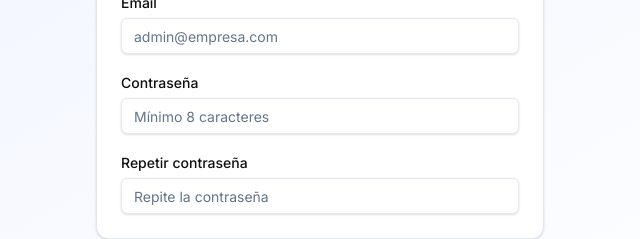
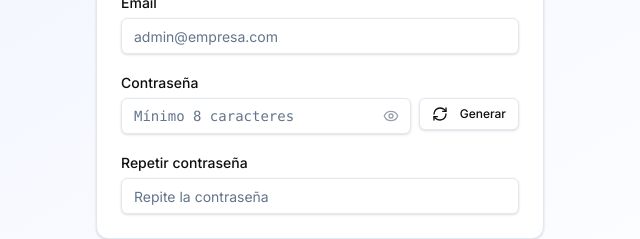
Before and after one commit to tecnocloudes/fichaje, a Next.js app: page /setup in a window 1280 px wide. Shown: the part 426-665 px from the top of the page, without its empty margins (320-960 px from the left). Built offline with nearby package versions, Linux system fonts and the light colour scheme; no server answers; the database is empty.

Commit message:
contraseña

```diff
--- a/src/app/(auth)/setup/page.tsx
+++ b/src/app/(auth)/setup/page.tsx
@@ -6,7 +6,7 @@ import { Button } from "@/components/ui/button";
 import { Input } from "@/components/ui/input";
 import { Label } from "@/components/ui/label";
 import { Card, CardContent } from "@/components/ui/card";
-import { CheckCircle, ArrowRight, ArrowLeft, Store, User, Rocket } from "lucide-react";
+import { CheckCircle, ArrowRight, ArrowLeft, Store, User, Rocket, Eye, EyeOff, RefreshCw } from "lucide-react";
 
 type Step = "admin" | "tienda" | "confirmar";
 
@@ -15,6 +15,11 @@ const STEPS: { key: Step; label: string }[] = [
   { key: "tienda", label: "Primera tienda" },
   { key: "confirmar", label: "Confirmar" },
 ];
+
+const CHARS = "abcdefghijklmnopqrstuvwxyzABCDEFGHIJKLMNOPQRSTUVWXYZ0123456789!@#$%^&*()-_=+[]{}";
+function generatePassword() {
+  return Array.from({ length: 32 }, () => CHARS[Math.floor(Math.random() * CHARS.length)]).join("");
+}
 
 export default function SetupPage() {
   const router = useRouter();
@@ -25,6 +30,7 @@ export default function SetupPage() {
       if (!d.needsSetup) router.replace("/login");
     });
   }, [router]);
+
   const [loading, setLoading] = useState(false);
   const [error, setError] = useState("");
   const [done, setDone] = useState(false);
@@ -32,15 +38,24 @@ export default function SetupPage() {
   const [admin, setAdmin] = useState({ nombre: "", apellidos: "", email: "", password: "", password2: "" });
   const [tienda, setTienda] = useState({ nombre: "", direccion: "", ciudad: "" });
   const [saltarTienda, setSaltarTienda] = useState(false);
+  const [passwordGenerado, setPasswordGenerado] = useState(false);
+  const [showPassword, setShowPassword] = useState(false);
 
   const stepIndex = STEPS.findIndex(s => s.key === step);
+
+  const handleGenerarPassword = () => {
+    const pwd = generatePassword();
+    setAdmin(a => ({ ...a, password: pwd, password2: pwd }));
+    setPasswordGenerado(true);
+    setShowPassword(true);
+  };
 
   const validateAdmin = () => {
     if (!admin.nombre || !admin.apellidos || !admin.email || !admin.password)
       return "Todos los campos son obligatorios";
     if (admin.password.length < 8)
       return "La contraseña debe tener al menos 8 caracteres";
-    if (admin.password !== admin.password2)
+    if (!passwordGenerado && admin.password !== admin.password2)
       return "Las contraseñas no coinciden";
     if (!admin.email.includes("@"))
       return "El email no es válido";
@@ -173,12 +188,40 @@ export default function SetupPage() {
                 </div>
                 <div>
                   <Label>Contraseña</Label>
-                  <Input className="mt-1" type="password" value={admin.password} onChange={e => setAdmin(a => ({ ...a, password: e.target.value }))} placeholder="Mínimo 8 caracteres" />
+                  <div className="mt-1 flex gap-2">
+                    <div className="relative flex-1">
+                      <Input
+                        type={showPassword ? "text" : "password"}
+                        value={admin.password}
+                        onChange={e => {
+                          setAdmin(a => ({ ...a, password: e.target.value }));
+                          setPasswordGenerado(false);
+                        }}
+                        placeholder="Mínimo 8 caracteres"
+                        className="pr-10 font-mono"
+                      />
+                      <button
+                        type="button"
+                        className="absolute right-3 top-1/2 -translate-y-1/2 text-gray-400 hover:text-gray-600"
+                        onClick={() => setShowPassword(v => !v)}
+                      >
+                        {showPassword ? <EyeOff className="h-4 w-4" /> : <Eye className="h-4 w-4" />}
+                      </button>
+                    </div>
+                    <Button type="button" variant="outline" size="sm" className="shrink-0 px-3" onClick={handleGenerarPassword} title="Generar contraseña aleatoria">
+                      <RefreshCw className="h-4 w-4 mr-1" /> Generar
+                    </Button>
+                  </div>
+                  {passwordGenerado && (
+                    <p className="text-xs text-indigo-600 mt-1">Contraseña generada automáticamente. Guárdala en un lugar seguro.</p>
+                  )}
                 </div>
-                <div>
-                  <Label>Repetir contraseña</Label>
-                  <Input className="mt-1" type="password" value={admin.password2} onChange={e => setAdmin(a => ({ ...a, password2: e.target.value }))} placeholder="Repite la contraseña" />
-                </div>
+                {!passwordGenerado && (
+                  <div>
+                    <Label>Repetir contraseña</Label>
+                    <Input className="mt-1" type="password" value={admin.password2} onChange={e => setAdmin(a => ({ ...a, password2: e.target.value }))} placeholder="Repite la contraseña" />
+                  </div>
+                )}
               </>
             )}
 
```
